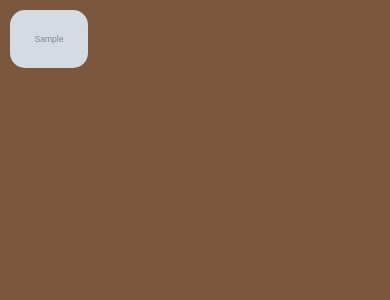
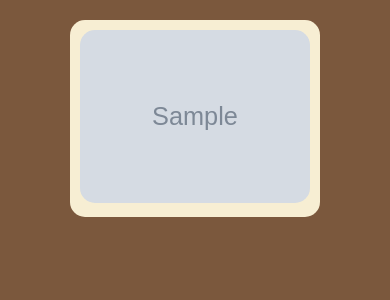
Before and after one commit to Grupp2-Blogg/grupp2-blogg, a PHP site: page /picture.php in a window 390 px wide. Shown: the part 197-497 px from the top of the page. Run offline with PHP 8.4, Linux system fonts and the light colour scheme; tables that the repository leaves empty or names only in its code hold one stand-in row (values such as "Sample post"); grey boxes marked "Sample" are stand-in pictures.

Commit message:
Fixade så att man kommer in på bilderna och responsivitet

```diff
--- a/Styles.css
+++ b/Styles.css
@@ -294,31 +294,31 @@ a {
 
 /* picture.php - Bilder sidan */
 
-.testpic{
+.main--picture-div{
     display: flex;
-    float: left;
+    flex-wrap: wrap;
+    justify-content: center;
+    gap: 10px;
+    margin: 20px;
+}
+
+.picture--container{
+    display: flex;
     justify-content: center;
     align-items: center;
     width: 100%;
-    max-width: 25vw;
+    max-width: 250px;
+    background-color: var(--shade-of-vanilla);
+    border-radius: 15px;
     flex-wrap: wrap;
     height: 100%;
     max-height: 500px;
     height: 100%;
+    transition: 1s;
     justify-content: center;
 }
 
 .picture--div{
-    /* display: flex;
-    justify-content: center;
-    align-items: center;
-    background-color: var(--shade-of-vanilla);
-    border-radius: 15px;
-    border: 2px solid black;
-
-    color: black; */
-
-
     padding: 10px;
 }
 
@@ -327,12 +327,16 @@ a {
     max-width: 400px;
     height: auto;
     object-fit: contain;
-    margin-bottom: 15px;
     border-radius: 15px;
 }
 
 .picture--div img[src="/"]{
     display: none;
+}
+
+.picture--container:hover{
+    transform: scale(1.02);
+    transition: 1s;
 }
 
 /* MEDIA QUERIES */
--- a/public/picture.php
+++ b/public/picture.php
@@ -110,15 +110,15 @@
         </ul>
     </nav>
 
-    <?php foreach ($pictures as $pic): ?>
-        <div class="testpic">
-            <a href="posts.php?id=<?= htmlspecialchars($pic['id']) ?>">
+    <div class="main--picture-div">
+        <?php foreach ($pictures as $pic): ?>
+            <a href="posts.php?id=<?= htmlspecialchars($pic['id']) ?>" class="picture--container">
                 <div class="picture--div">
                     <img src="/<?= htmlspecialchars($pic['image_path']) ?? ''?>">
                 </div>
             </a>
-        </div>
         <?php endforeach?>
+    </div>
 
 </body>
 </html>
```
